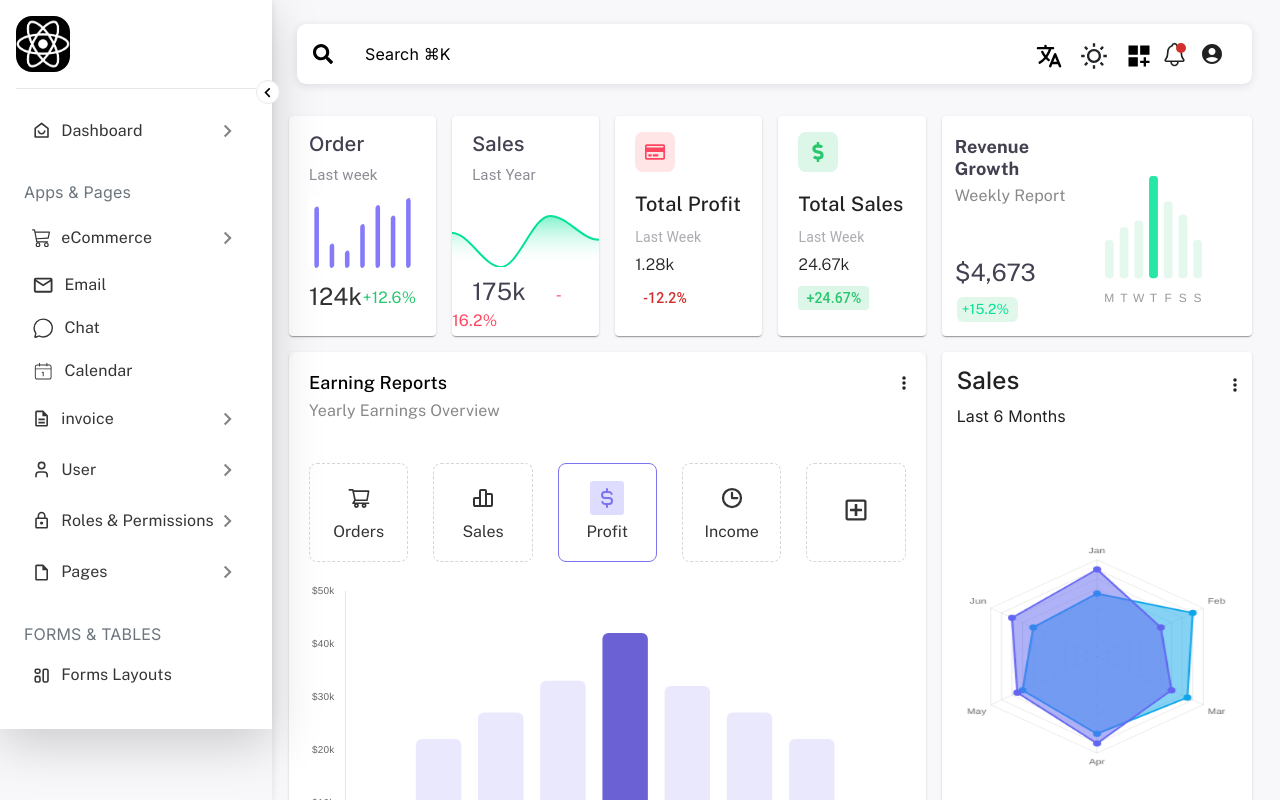
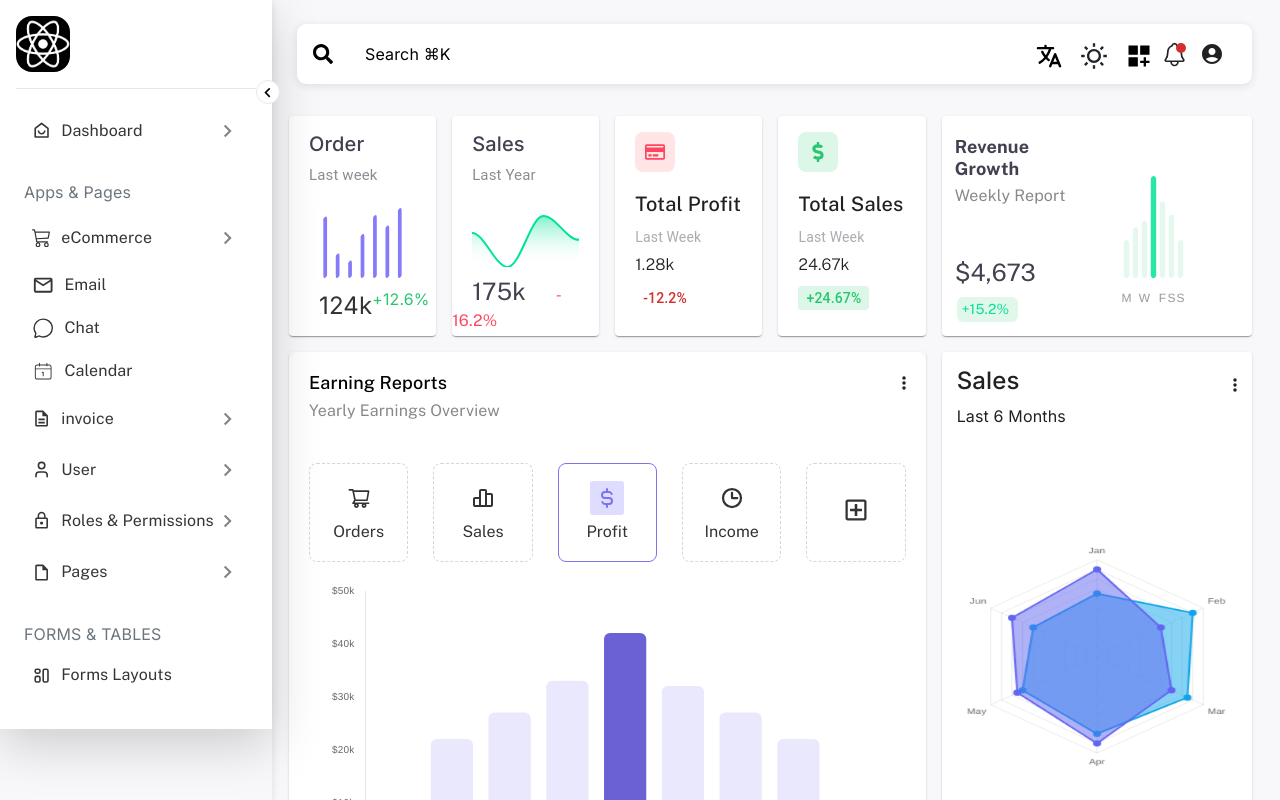
Before and after one commit to happu-patel/admin-Dashboard, a Next.js app: page / in a window 1280 px wide. Shown: the top 800 px of the page. Built offline with nearby package versions, Linux system fonts and the light colour scheme.

Commit message:
Fixed bug with timeline alignment

```diff
--- a/src/components/Charts/OrderChart.tsx
+++ b/src/components/Charts/OrderChart.tsx
@@ -1,9 +1,12 @@
 import React, { useEffect, useRef } from 'react';
 import ApexCharts from 'apexcharts';
-import './orderchart.css';
 
-const OrderChart = ({ theme }) => {
-    const chartRef = useRef(null);
+interface OrderChartProps {
+    theme: 'dark' | 'light';
+}
+
+const OrderChart: React.FC<OrderChartProps> = ({ theme }) => {
+    const chartRef = useRef<HTMLDivElement>(null);
 
     useEffect(() => {
         if (!chartRef.current) return;
@@ -11,77 +14,93 @@ const OrderChart = ({ theme }) => {
         const isDark = theme === 'dark';
 
         const chartOptions = {
-            series: [{
-                data: [88, 35, 25, 63, 90, 75, 100]
-            }],
+            series: [
+                {
+                    data: [88, 35, 25, 63, 90, 75, 100],
+                },
+            ],
             chart: {
                 type: 'bar',
                 height: 70,
                 toolbar: {
-                    show: false
+                    show: false,
                 },
                 sparkline: {
-                    enabled: true
+                    enabled: true,
                 },
-                responsive: [{
-                    breakpoint: 400,
-                    options: {
-                        chart: {
-                            width: '80%'  // Adjust this value as needed
-                        }
-                    }
-                }]
+                responsive: [
+                    {
+                        breakpoint: 400,
+                        options: {
+                            chart: {
+                                width: '80%', // Adjust width for smaller screens
+                            },
+                        },
+                    },
+                ],
             },
             plotOptions: {
                 bar: {
                     borderRadius: 3,
                     columnWidth: '30%',
-                }
+                },
             },
             colors: ['#7063f7'],
             dataLabels: {
-                enabled: false
+                enabled: false,
             },
             xaxis: {
                 categories: ['Mon', 'Tue', 'Wed', 'Thu', 'Fri', 'Sat', 'Sun'],
                 axisBorder: {
-                    show: false
+                    show: false,
                 },
                 axisTicks: {
-                    show: false
+                    show: false,
                 },
                 labels: {
-                    show: false
-                }
+                    show: false,
+                },
             },
             yaxis: {
-                show: false
+                show: false,
             },
             grid: {
-                show: false
+                show: false,
             },
             tooltip: {
-                enabled: false
+                enabled: false,
             },
             theme: {
-                mode: isDark ? 'dark' : 'light'
+                mode: isDark ? 'dark' : 'light',
             },
             background: isDark ? '#2B2C40' : '#fff',
-            foreColor: isDark ? '#fff' : '#2B2C40'
+            foreColor: isDark ? '#fff' : '#2B2C40',
         };
 
         const chart = new ApexCharts(chartRef.current, chartOptions);
         chart.render();
 
-        // Cleanup
         return () => chart.destroy();
     }, [theme]);
 
     return (
-        <div className="order-chart-container">
+        <div
+            className="order-chart-container"
+            style={{
+                backgroundColor: theme === 'dark' ? '#2B2C40' : '#fff',
+                color: theme === 'dark' ? '#fff' : '#000',
+                borderRadius: '8px',
+                padding: '10px',
+            }}
+        >
             <div className="order-chart">
-                <div id="chart" ref={chartRef} />
-                <div className="chart-footer" style={{ color: theme === 'dark' ? '#E7E3FC99' : '#333' }}>
+                <div id="chart" ref={chartRef} aria-label="Order statistics chart" />
+                <div
+                    className="chart-footer"
+                    style={{
+                        color: theme === 'dark' ? '#E7E3FC99' : '#333',
+                    }}
+                >
                     <span className="total">124k</span>
                     <span className="growth">+12.6%</span>
                 </div>
@@ -89,12 +108,11 @@ const OrderChart = ({ theme }) => {
             <style jsx>{`
                 .order-chart-container {
                     width: 100%;
-                    max-width: 300px;  // Adjust this value as needed
+                    max-width: 300px;
                     margin: 0 auto;
                 }
                 .order-chart {
                     width: 100%;
-                    border-radius: 8px;
                 }
                 .chart-footer {
                     display: flex;
@@ -108,13 +126,12 @@ const OrderChart = ({ theme }) => {
                 .growth {
                     color: #28C76F;
                     font-weight: 400;
-                    padding: 8px 0px;
                     font-size: 0.9925rem;
                     line-height: 1.53846154;
                 }
                 @media (max-width: 400px) {
                     .order-chart-container {
-                        max-width: 80%;  // Adjust this value as needed
+                        max-width: 80%;
                     }
                     .total {
                         font-size: 20px;
--- a/src/components/Charts/SalesChart.tsx
+++ b/src/components/Charts/SalesChart.tsx
@@ -1,8 +1,8 @@
-"use client"
+"use client";
 import React from 'react';
 import dynamic from 'next/dynamic';
 import { useTheme } from '@mui/material/styles';
-import './saleschart.css'
+import './saleschart.css';
 
 const Chart = dynamic(() => import('react-apexcharts'), { ssr: false });
 
@@ -21,6 +21,7 @@ const SalesChart: React.FC<SalesChartProps> = ({ themeMode }) => {
             },
             width: '100%',
             height: 70,
+            // Remove the margin
         },
         stroke: {
             curve: 'smooth',
@@ -42,9 +43,6 @@ const SalesChart: React.FC<SalesChartProps> = ({ themeMode }) => {
         dataLabels: {
             enabled: false
         },
-        axisBorder: {
-            show: false
-        },
         xaxis: {
             labels: {
                 show: false
@@ -60,19 +58,15 @@ const SalesChart: React.FC<SalesChartProps> = ({ themeMode }) => {
         },
         grid: {
             show: false
-        },
-        padding: {
-            top: 0,
-            right: 0,
-            bottom: 0,
-            left: 0
         }
     };
 
-    const series: ApexAxisChartSeries = [{
-        name: 'Sales',
-        data: [80, 70, 85, 78]
-    }];
+    const series: ApexAxisChartSeries = [
+        {
+            name: 'Sales',
+            data: [80, 70, 85, 78]
+        }
+    ];
 
     return (
         <>
@@ -86,10 +80,26 @@ const SalesChart: React.FC<SalesChartProps> = ({ themeMode }) => {
                 />
             </div>
             <div className="sales-value">
-                <span className="value" style={{ color: theme.palette.mode === 'dark' ? theme.palette.text.primary : "rgb( 47 43 61 / 0.9)" }}>
+                <span
+                    className="value"
+                    style={{
+                        color:
+                            theme.palette.mode === 'dark'
+                                ? theme.palette.text.primary
+                                : "rgb( 47 43 61 / 0.9)"
+                    }}
+                >
                     175k
                 </span>
-                <span className="percentage" style={{ color: theme.palette.mode === 'dark' ? theme.palette.error.main : "#FF4560" }}>
+                <span
+                    className="percentage"
+                    style={{
+                        color:
+                            theme.palette.mode === 'dark'
+                                ? theme.palette.error.main
+                                : "#FF4560"
+                    }}
+                >
                     -16.2%
                 </span>
 
--- a/src/components/Charts/SalesRadarChart.tsx
+++ b/src/components/Charts/SalesRadarChart.tsx
@@ -71,7 +71,7 @@ const RadarChart: React.FC<RadarChart> = ({ themeMode }) => {
                                 text: 'Sales',
                                 font: {
                                     size: 16,
-                                    weight: '400',
+                                    weight: 'bolder',
                                 },
                                 align: 'start' // Align the title to the left
                             },
--- a/src/components/Charts/saleschart.css
+++ b/src/components/Charts/saleschart.css
@@ -5,3 +5,9 @@
     font-family: "Public Sans",
         sans-serif !important;
 }
+
+.chart-container {
+    width: 100%;
+    padding: 0 20px;
+    /* Adjust padding as needed */
+}
--- a/src/components/ThemeProvider/ThemeProvider.tsx
+++ b/src/components/ThemeProvider/ThemeProvider.tsx
@@ -1,13 +1,13 @@
 import React, { createContext, useState, useMemo, useEffect } from 'react';
-import { ThemeProvider as MUIThemeProvider, createTheme, PaletteMode } from '@mui/material/styles';
+import { ThemeProvider as MUIThemeProvider, createTheme } from '@mui/material/styles';
 import CssBaseline from '@mui/material/CssBaseline';
 
 export const ColorModeContext = createContext({ toggleColorMode: () => { } });
 
 export const ThemeProvider: React.FC<{ children: React.ReactNode }> = ({ children }) => {
-    const [mode, setMode] = useState<PaletteMode>(() => {
+    const [mode, setMode] = useState<'light' | 'dark'>(() => {
         const savedMode = localStorage.getItem('themeMode');
-        return (savedMode as PaletteMode) || 'light';
+        return (savedMode as 'light' | 'dark') || 'light';
     });
 
     useEffect(() => {
--- a/src/components/TimeLine/ActiveTimeline.tsx
+++ b/src/components/TimeLine/ActiveTimeline.tsx
@@ -69,7 +69,7 @@ const BasicTimeline: React.FC<BasicTimeline> = ({ themeMode }) => {
                     title={<Typography style={{ color: getTextColor() }}>Activity Timeline</Typography>}
                 />
                 <CardContent className='timeline_card'>
-                    <Timeline align="right">
+                    <Timeline>
                         <TimelineItem>
                             <TimelineSeparator>
                                 <TimelineDot color="secondary" />
--- a/src/components/TimeLine/style.css
+++ b/src/components/TimeLine/style.css
@@ -118,6 +118,7 @@ span.MuiTypography-root.MuiTypography-body2.MuiCardHeader-title.css-et1ao3-MuiTy
 
 .css-w6eiou-MuiAvatarGroup-root .MuiAvatar-root:last-child {
     margin-right: -8px !important;
+    margin-left: -5px !important;
 }
 
 
```
Also changed, not shown: src/app/FormLayout/page.tsx (+33 -18 lines), src/app/Invoice/Add/page.tsx (+5 -5 lines).
